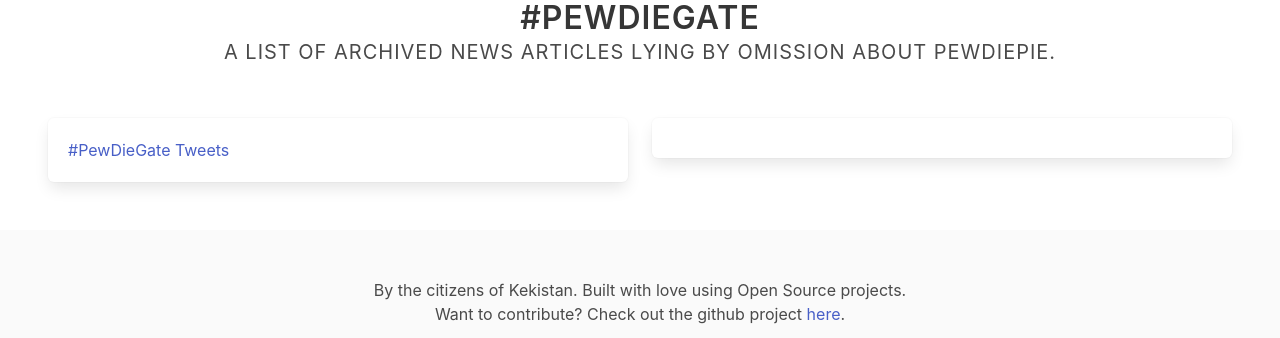
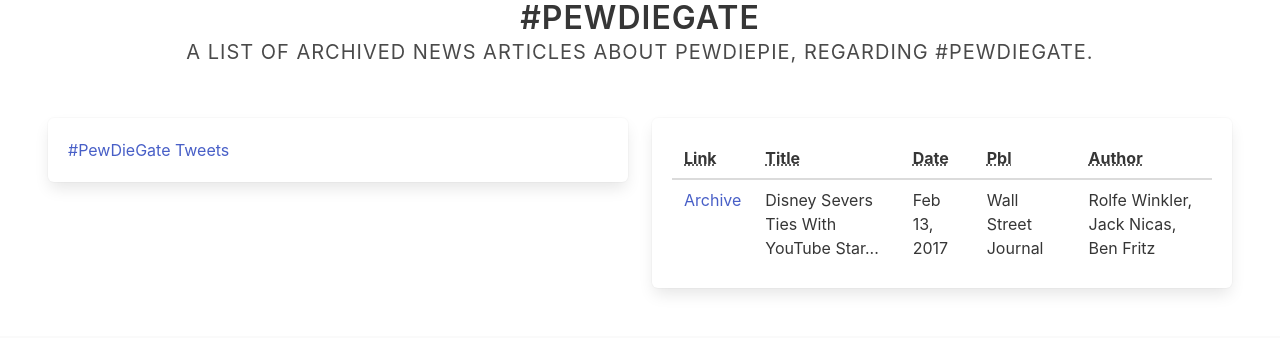
Before and after one commit to KararTY/KararTY.github.io, a plain HTML site: page pewdiegate.html in a window 1280 px wide. Shown: the top 338 px of the page. Drawn offline with nearby package versions, Linux system fonts and the light colour scheme.

Commit message:
Add files via upload

```diff
--- a/pewdiegate.html
+++ b/pewdiegate.html
@@ -35,7 +35,7 @@
   <nav class="has-text-centered">
     <div class="heading">
       <h1 class="title">#PewdieGate</h1>
-      <h2 class="subtitle">A list of archived news articles lying by omission about PewDiePie.</h2>
+      <h2 class="subtitle">A list of archived news articles about PewDiePie, regarding #PewDieGate.</h2>
     </div>
   </nav>
   <section class="section">
@@ -49,7 +49,28 @@
         </div>
       </div>
       <div class="column">
-      <div class="box"></div>
+        <div class="box">
+          <table class="table is-striped">
+            <thead>
+              <tr>
+                <th><abbr title="Link">Link</abbr></th>
+                <th><abbr title="Title">Title</abbr></th>
+                <th><abbr title="Date">Date</abbr></th>
+                <th><abbr title="Publication">Pbl</abbr></th>
+                <th><abbr title="Author">Author</abbr></th>
+              </tr>
+            </thead>
+            <tbody>
+              <tr>
+              <td><a href="http://archive.is/eFWqs">Archive</a></td>
+              <td>Disney Severs Ties With YouTube Star...</td>
+              <td>Feb 13, 2017</td>
+              <td>Wall Street Journal</td>
+              <td>Rolfe Winkler, Jack Nicas, Ben Fritz</td>
+              </tr>
+            </tbody>
+          </table>
+        </div>
       </div>
     </div>
   </section>
```
Lines whose indentation alone changed are shown as unchanged.
